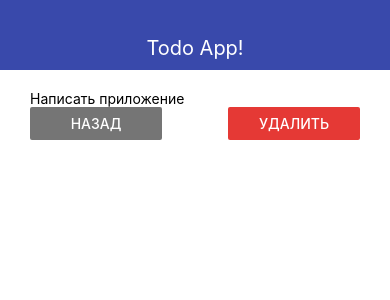
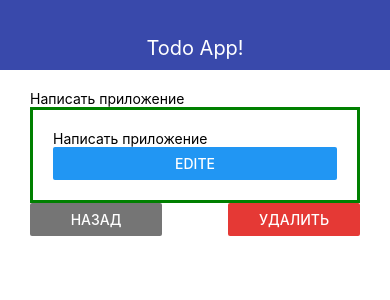
Before and after one commit to nrabotko/React, a React Native app: screen / in a window 390 px wide. Shown: the top 300 px of the page. Built offline with nearby package versions, Linux system fonts and the light colour scheme.

Commit message:
New file AppCard & change TodoScreen

```diff
--- /dev/null
+++ b/src/components/ui/AppCard.js
@@ -0,0 +1,14 @@
+import React from 'react'
+import {StyleSheet, View} from 'react-native'
+
+export const AppCard = props =>(
+<View style={styles.default}>{props.children}</View>
+)
+
+const styles = StyleSheet.create({
+    default:{
+        padding: 20,
+        borderWidth: 3,
+        borderColor:'green'
+    }
+})
--- a/src/screens/TodoScreen.js
+++ b/src/screens/TodoScreen.js
@@ -1,11 +1,18 @@
 import React from 'react'
 import { StyleSheet, View, Text, Button } from 'react-native'
 import {THEME} from '../theme'
+import { AppCard } from '../components/ui/AppCard'
 
 export const TodoScreen = ({ goBack, todo }) => {
   return (
     <View>
       <Text>{todo.title}</Text>
+
+      <AppCard>
+        <Text>{todo.title}</Text>
+        <Button title="Edite"></Button>
+      </AppCard>
+
       <View style={styles.buttons}>
         <View style={styles.button}>
           <Button title='Назад' onPress={goBack} color={THEME.GREY_COLOR} />
```
